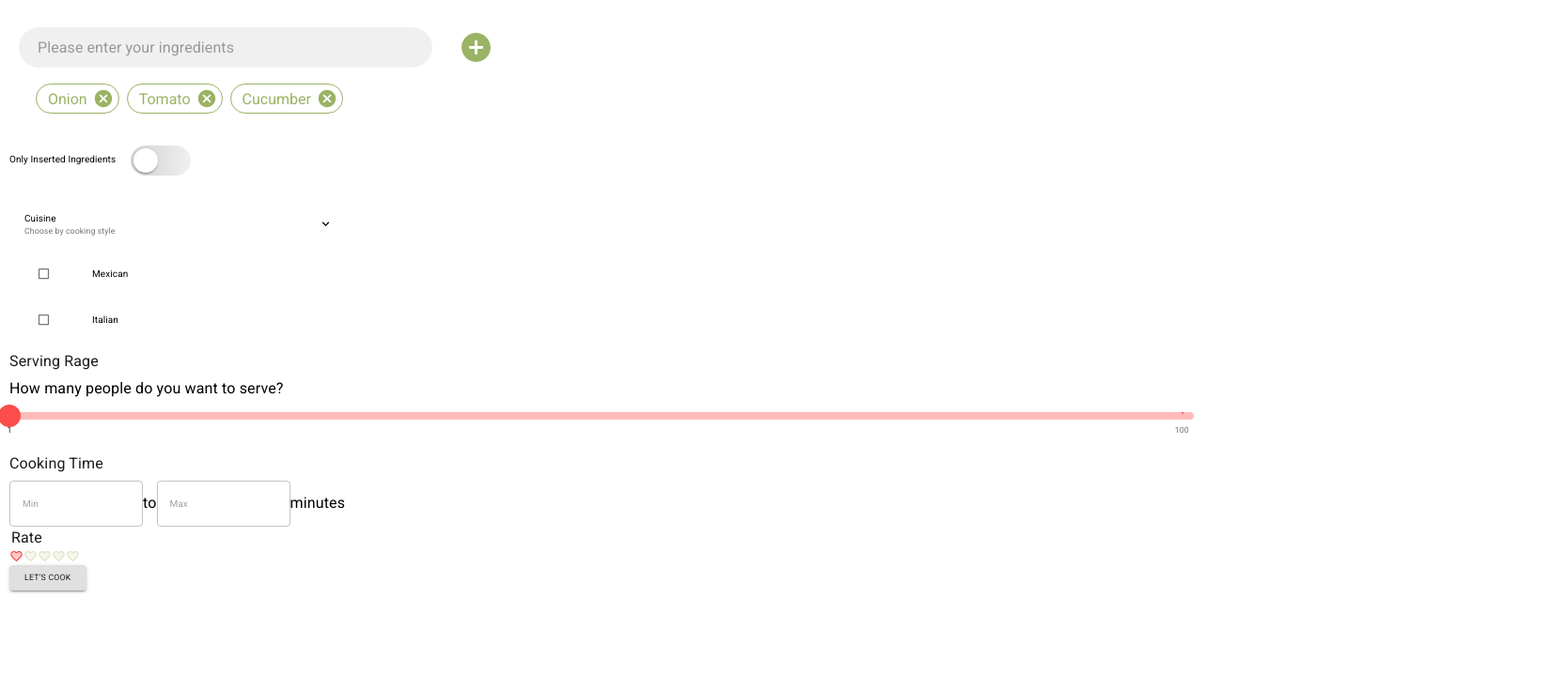
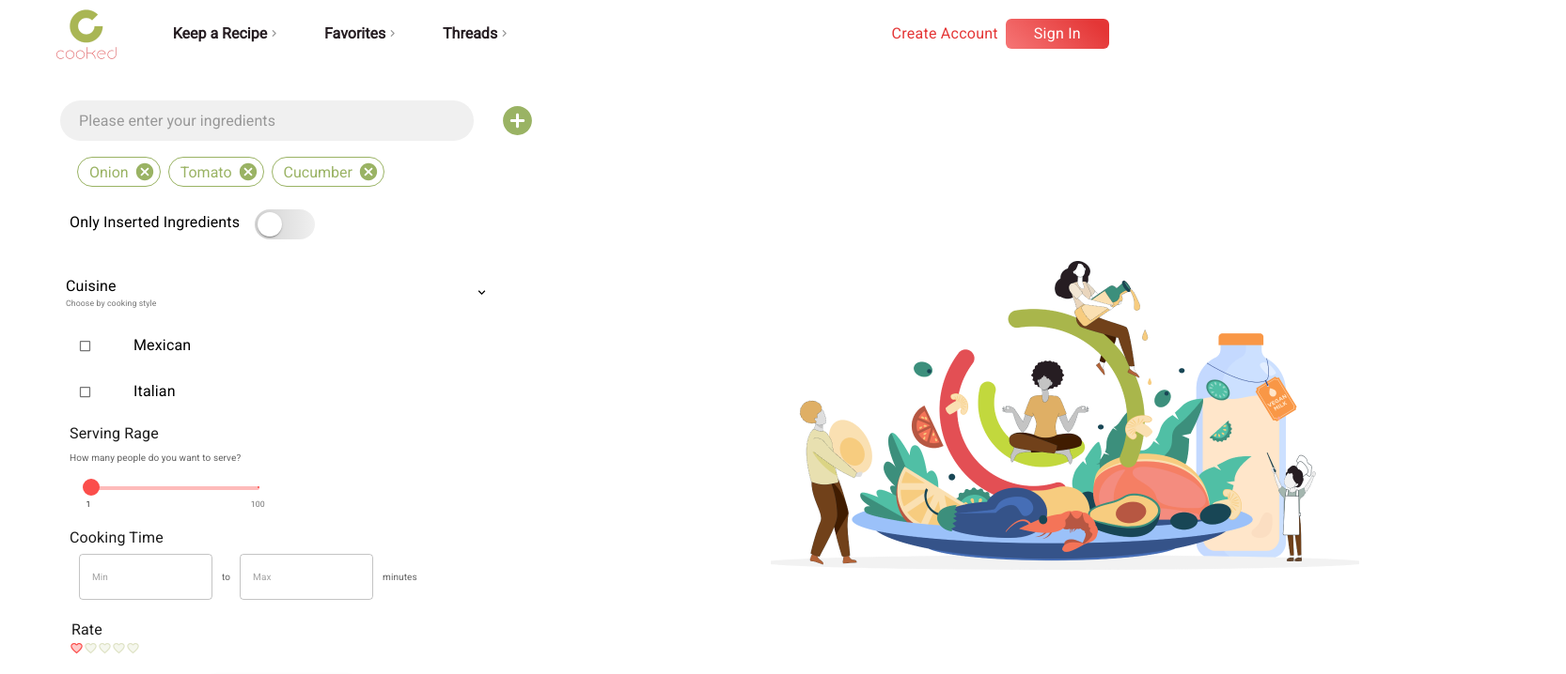
Before and after one commit to nataliajl/Cooked, a React (Create React App) app in the folder frontend/: page / in a window 1280 px wide. Shown: the top 718 px of the page at 94% size, 1666 px wide, since content can reach past the window. Built offline with nearby package versions, Linux system fonts and the light colour scheme.

Commit message:
Landing page reorg and styled filter

```diff
--- a/frontend/src/App.js
+++ b/frontend/src/App.js
@@ -11,18 +11,15 @@ import { Home } from '@material-ui/icons';
 
 function App() {
   return (
-    // <AuthProvider>
-    //   <Router>
-    //       <>
-    //         <Route exact path="/" component={Landing} />
-    //         <Route exact path="/recipe" component={RecipeScreen} />
-    //         <Route exact path="/keeparecipe" component={AddRecipeScreen} />
-    //       </>
-    //   </Router>
-    // </AuthProvider>
-    <div>
-      <Filter />
-    </div>
+    <AuthProvider>
+      <Router>
+          <>
+            <Route exact path="/" component={Landing} />
+            <Route exact path="/recipe" component={RecipeScreen} />
+            <Route exact path="/keeparecipe" component={AddRecipeScreen} />
+          </>
+      </Router>
+    </AuthProvider>
   );
 }
 
--- a/frontend/src/components/Filter/Filter.js
+++ b/frontend/src/components/Filter/Filter.js
@@ -1,7 +1,7 @@
 import React from 'react';
 import Typography from '@material-ui/core/Typography';
 import FormControlLabel from '@material-ui/core/FormControlLabel';
-import { Checkbox, TextField, List, Collapse, ListItem, ListItemIcon, ListItemText, Button } from '@material-ui/core';
+import { Checkbox, TextField, List, Collapse, ListItem, ListItemIcon, ListItemText, Button, Container } from '@material-ui/core';
 import { ExpandMore, FavoriteTwoTone, NavigateNext } from '@material-ui/icons';
 import { OnlyIngredients, StyledSlider, StyledRating, useStyles } from './FilterStyles';
 import Tag from './Tags/Tag';
@@ -40,46 +40,50 @@ export default function Filter() {
   };
 
   return (
-    <div>
-      <form className={classes.root} onSubmit={handleSubmit}>
-          <div class='insertIngredients'>
+    <Container maxWidth="sm">
+      <form  className={classes.root} onSubmit={handleSubmit}>
+        <div class='insertIngredients' className={classes.row3}>
             <Tag />
           </div>
 
         <div class='ingreSwitch' className={classes.row}>
-            <div className={classes.font}>
-              <Typography className={classes.subtitle} gutterBottom>Only Inserted Ingredients</Typography>
+            <div>
+              <Typography className={classes.font} gutterBottom>Only Inserted Ingredients</Typography>
             </div>
             <OnlyIngredients checked={checked} onChange={toggleChecked} />
 
           </div>
 
         <div class='cuisineList'>
+          <div>
             <List className={classes.list}>
               <ListItem button onClick={handleClick}>
-                <ListItemText className={classes.font}
+                <ListItemText
                   primary='Cuisine'
                   secondary='Choose by cooking style'
+                  classes={{primary:classes.font}}
                 />
                 {open ? <ExpandMore /> : <NavigateNext />}
               </ListItem>
 
               <Collapse in={open} timeout='auto' unmountOnExit>
-                <List component='div' disablePadding>
+                <List component='div'  disablePadding>
                     {cuisineList.map((data) => (
                       <ListItem button className={classes.nested}>
                         <ListItemIcon>
                           <Checkbox edge='start' disableRipple />
                         </ListItemIcon>
-                        <ListItemText className={classes.font} primary={data.type} />
+                        <ListItemText primary={data.type} classes={{primary:classes.font}}/>
                       </ListItem>
                     ))}
                 </List>
               </Collapse>
             </List>
           </div>
+        </div>
 
-          <div class='serveSlider'>
+        <div class='serveSlider' className={classes.row}>
+          <div>
               <div class='title'>
                   <Typography className={classes.font} id='discrete-slider-custom' gutterBottom>
                     Serving Rage
@@ -87,7 +91,7 @@ export default function Filter() {
                 </div>
 
               <div class='subtitle'>
-                  <Typography className={classes.subtitle, classes.font}>
+                  <Typography className={classes.subtitle}>
                     How many people do you want to serve?
                   </Typography>
                 </div>
@@ -104,8 +108,10 @@ export default function Filter() {
                   />
                 </div>
           </div>
+        </div>
 
-          <div class='cookingContainer'>
+        <div class='cookingContainer' className={classes.row}>
+          <div>
               <div class='title'>
                 <Typography className={classes.font} gutterBottom>Cooking Time</Typography>
               </div>
@@ -120,7 +126,7 @@ export default function Filter() {
                   />
                 </div>
                 <div class='subtitle'>
-                  <Typography className={classes.subtitle, classes.font} >to</Typography>
+                  <Typography className={classes.subSpace} >to</Typography>
                 </div>
                 <div class='input'>
                   <TextField
@@ -132,12 +138,14 @@ export default function Filter() {
                   />
                 </div>
               <div>
-                <Typography className={classes.subtitle, classes.font}>minutes</Typography>
+                <Typography className={classes.subSpace}>minutes</Typography>
+              </div>
             </div>
           </div>
         </div>
 
-          <div class='startRating'>
+        <div class='startRating' className={classes.row1}>
+          <div>
             <div class='title'>
               <Typography className={classes.font} component='legend'>Rate</Typography>
             </div>
@@ -150,11 +158,12 @@ export default function Filter() {
                 />
             </div>
           </div>
+        </div>
 
-          <div class='sendButton'>
-            <Button className={classes.font, classes.button}  variant="contained" type="submit">Let's Cook</Button>
+        <div class='sendButton' className={classes.row2}>
+            <Button className={classes.button}  variant="contained" type="submit">Let's Cook</Button>
         </div>
       </form>
-    </div>
+    </Container>
   );
 }
--- a/frontend/src/components/Filter/FilterStyles.js
+++ b/frontend/src/components/Filter/FilterStyles.js
@@ -8,12 +8,12 @@ export const useStyles = makeStyles((theme) => ({
     flexDirection: 'column',
     justifyContent: 'space-between',
     alignContent: 'center',
-    padding: '1rem',
+    padding: '4rem',
   },
 
   list: {
-    width: '100%',
-    maxWidth: 360,
+    maxWidth: '52rem',
+    marginLeft: '-1rem',
   },
 
   nested: {
@@ -25,24 +25,75 @@ export const useStyles = makeStyles((theme) => ({
     display: 'flex',
     flexDirection: 'row',
     alignItems: 'center',
+    justifyContent: 'flex-start',
+    marginLeft: '1rem',
 
+  },
 
+  row1: {
+
+    display: 'flex',
+    flexDirection: 'row',
+    alignItems: 'center',
+    justifyContent: 'flex-start',
+    marginTop: '2rem',
+    marginLeft: '1rem',
+  },
+
+  row2: {
+
+    display: 'flex',
+    flexDirection: 'row',
+    alignItems: 'center',
+    justifyContent: 'center',
+    marginTop: '2rem',
+  },
+
+  row3: {
+
+    display: 'flex',
+    flexDirection: 'row',
+    alignItems: 'center',
+    justifyContent: 'flex-start',
+
+  },
+
+  button: {
+    width: '15rem',
+    height: '4rem',
+    fontFamily: inputElements.font.fontFamily,
+    fontWeight: inputElements.inputFont.fontWeight,
+    fontSize: inputElements.inputFont.fontSize * 90,
+    backgroundColor: colors.palette.secondary.dark,
+    color: colors.palette.basic.b7,
+
+    '&:hover': {
+      backgroundColor: colors.palette.secondary.light,
+      color: colors.palette.basic.b3,
+    },
   },
 
   font: {
     fontFamily: inputElements.font.fontFamily,
     fontWeight: inputElements.inputFont.fontWeight,
     fontSize: inputElements.inputFont.fontSize,
-
-    '& $subtitle': {
-      color: colors.palette.basic.b7,
-      fontSize: inputElements.font.fontSize,
-    }
   },
 
+  subtitle: {
+    fontFamily: inputElements.font.fontFamily,
+    fontWeight: inputElements.inputFont.fontWeight,
+    fontSize: inputElements.inputFont.fontSize * 70,
+    color: colors.palette.basic.b3,
+  },
 
-
-
+  subSpace: {
+    fontFamily: inputElements.font.fontFamily,
+    fontWeight: inputElements.inputFont.fontWeight,
+    fontSize: inputElements.inputFont.fontSize * 80,
+    color: colors.palette.basic.b3,
+    marginLeft: '1rem',
+    marginRight: '1rem',
+  },
 
 }));
 
@@ -50,15 +101,17 @@ export const StyledSlider = withStyles({
     root: {
       color: colors.palette.primary.main,
       height: 8,
+      marginTop: '1rem',
+      marginLeft: '2rem',
     },
 
     thumb: {
-      height: 24,
-      width: 24,
+      height: 18,
+      width: 18,
       backgroundColor: colors.palette.background.main,
       border: '2px solid currentColor',
       marginTop: -8,
-      marginLeft: -12,
+      marginLeft: -6,
       '&:focus, &:hover, &$active': {
         boxShadow: 'inherit',
       },
@@ -66,16 +119,16 @@ export const StyledSlider = withStyles({
 
     active: {},
     valueLabel: {
-      left: 'calc(-50% + 4px)',
+      left: 'calc(-70% + 2px)',
     },
 
     track: {
-      height: 8,
+      height: 4,
       borderRadius: 4,
     },
 
     rail: {
-      height: 8,
+      height: 4,
       borderRadius: 4,
     },
 })(Slider);
--- a/frontend/src/components/Filter/Tags/TagStyles.js
+++ b/frontend/src/components/Filter/Tags/TagStyles.js
@@ -8,7 +8,6 @@ export const useStyles = makeStyles((theme) => ({
     flexDirection: 'column',
     justifyContent: 'space-between',
     alignContent: 'center',
-    padding: '1rem',
 
     '& div': {
       display: 'flex',
--- a/frontend/src/screens/Landing/Landing.js
+++ b/frontend/src/screens/Landing/Landing.js
@@ -12,18 +12,18 @@ const HomeScreen = () => {
   const classes = useStyles();
   return (
     <div className={classes.root}>
-    <Grid container spacing={1} >
+      <div>
+        <Navbar />
+      </div>
 
-      <Grid item xs={12} >
-        <Navbar />
-      </Grid>
-      <Grid item xs={6}>
-        <Filter />
-      </Grid>
-      <Grid item xs={6}>
-        <img src={logo} alt="Cooked - Making the leftovers a festivity"/>
-      </Grid>
-    </Grid>
+      <div className={classes.page}>
+        <div>
+          <Filter />
+        </div>
+        <div>
+          <img src={logo} alt="Cooked - Making the leftovers a festivity"/>
+        </div>
+      </div>
     </div>
   );
 };
--- a/frontend/src/screens/Landing/LandingStyles.js
+++ b/frontend/src/screens/Landing/LandingStyles.js
@@ -2,6 +2,23 @@ import { makeStyles } from "@material-ui/core/styles";
 
 export const useStyles = makeStyles((theme) => ({
     root: {
-      flexGrow: 1
+      display: 'flex',
+      flexDirection: 'column',
+      justifyContent: 'space-between',
+      height: '80rem',
     },
+
+    page: {
+      display: 'flex',
+      justifyContent: 'space-between',
+
+      '& div': {
+        '& img': {
+          alignContent: 'center',
+          justifyContent: 'flex-end',
+          margin: '22rem',
+          marginBottom: 0,
+        }
+      }
+    }
 }));
```
Lines whose indentation alone changed are shown as unchanged.
